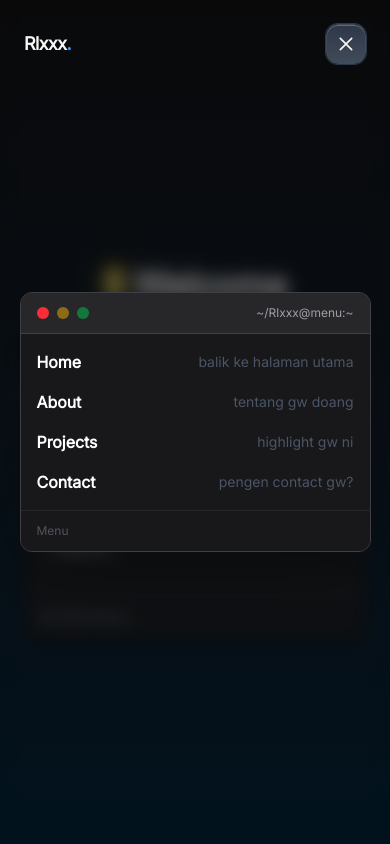
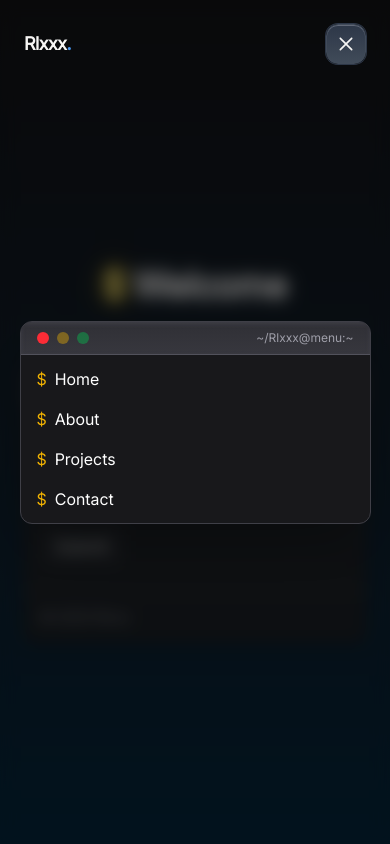
Before and after one commit to setsuwww/rlxxx, a React (Vite) app: page / in a window 390 px wide. Both pictures are taken after a click on the button "Toggle menu". Shown: the top 844 px of the page. Built offline with nearby package versions, Linux system fonts and the light colour scheme.

Commit message:
responsive

```diff
--- a/src/components/Navbar.jsx
+++ b/src/components/Navbar.jsx
@@ -69,35 +69,31 @@ export default function Navbar() {
             <motion.div className="w-[90%] max-w-2xl bg-zinc-900 text-white rounded-xl shadow-2xl overflow-hidden border border-zinc-700"
               initial={{ scale: 0.8, opacity: 0, y: -20 }}  animate={{ scale: 1, opacity: 1, y: 0 }}  exit={{ scale: 0.9, opacity: 0, y: 20 }}  transition={{ type: "spring", stiffness: 200, damping: 20 }}
             >
-              <div className="flex items-center justify-between bg-zinc-800 px-4 py-3 border-b border-zinc-700">
+              <div className="flex items-center justify-between bg-gradient-to-b from-zinc-700/60 to-zinc-700/80 border-b border-zinc-600 inset-shadow-sm inset-shadow-zinc-700 px-4 py-2">
                 <div className="flex items-center space-x-2">
                   <button onClick={() => setMenuOpen(false)}
                     className="w-3 h-3 bg-red-500 rounded-full hover:bg-red-400 transition-colors" aria-label="Close menu">
                   </button>
-                  <span className="w-3 h-3 bg-yellow-500/50 rounded-full"></span>
-                  <span className="w-3 h-3 bg-green-500/50 rounded-full"></span>
+                  <span className="w-3 h-3 bg-yellow-500/40 rounded-full"></span>
+                  <span className="w-3 h-3 bg-green-500/40 rounded-full"></span>
                 </div>
 
                 <span className="text-xs text-zinc-400">~/Rlxxx@menu:~</span>
               </div>
 
-              <div className="flex flex-col space-y-4 p-4 text-left">
+              <div className="flex flex-col space-y-4 py-3 px-4 text-left">
                 {navLinks.map((link, i) => (
                   <motion.div key={link.to} initial={{ opacity: 0, x: -20 }} animate={{ opacity: 1, x: 0 }} transition={{ delay: i * 0.05 }}>
                     <SmoothLink to={link.to} onClick={() => setMenuOpen(false)}
                       className="hover:text-blue-400 flex items-center justify-between"
                     >
-                      <span className="text-base font-semibold">{link.label}</span>
-                      <span className="text-sm font-light text-gray-600">
+                      <span className="text-base font-light"><span className="text-yellow-500 mr-2">$</span>{link.label}</span>
+                      <span className="hidden md:flex text-sm font-light text-gray-600">
                         {link.description}
                       </span>
                     </SmoothLink>
                   </motion.div>
                 ))}
-              </div>
-
-              <div className="flex items-center bg-zinc-900 px-4 py-3 border-t border-zinc-800">
-                <span className="text-xs text-zinc-600">Menu</span>
               </div>
             </motion.div>
           </motion.div>
--- a/src/components/linux/LinuxPopupProject.jsx
+++ b/src/components/linux/LinuxPopupProject.jsx
@@ -12,21 +12,21 @@ function LinuxPopupProject({ open, onClose, project, onPrev, onNext }) {
           <motion.div className="relative bg-white text-zinc-900 rounded-xl shadow-2xl border border-zinc-300 w-[90%] max-w-2xl overflow-hidden"
             initial={{ scale: 0.8, y: -50 }} animate={{ scale: 1, y: 0 }} exit={{ scale: 0.8, opacity: 0 }} transition={{ type: "spring", stiffness: 300, damping: 20 }}
           >
-            <div className="flex items-center justify-between bg-zinc-100 px-4 py-2 border-b border-zinc-300">
+            <div className="flex items-center justify-between bg-gradient-to-b from-zinc-200/50 to-zinc-200/70 border-zinc-300 inset-shadow-sm inset-shadow-zinc-200 px-4 py-2 border-b">
               <div className="flex items-center space-x-2">
                 <button onClick={onClose} className="w-3 h-3 bg-red-500 hover:bg-red-700 rounded-full focus:scale-95"/>
                 <span className="w-3 h-3 bg-yellow-500/50 rounded-full" />
                 <span className="w-3 h-3 bg-green-500/50 rounded-full" />
               </div>
-              <span className="bg-zinc-200 px-6 py-1 rounded-lg border border-zinc-400/20 font-semibold text-left text-sm text-zinc-700 truncate">
+              <span className="bg-zinc-200 px-4 py-0.5 md:px-6 md:py-1 rounded-lg border border-zinc-400/20 font-semibold text-left text-xs md:text-sm text-zinc-700 truncate">
                 {project.title}
               </span>
               <div className="flex items-center space-x-1">
-                <button onClick={onPrev} className="p-1 rounded-md bg-white shadow-xs border border-gray-200 hover:bg-zinc-300 transition">
-                  <ChevronLeft className="w-5 h-5 text-zinc-700" />
+                <button onClick={onPrev} className="p-0.5 md:p-1 rounded-md bg-white shadow-xs border border-gray-200 hover:bg-zinc-300 transition">
+                  <ChevronLeft className="w-4 h-4 md:w-5 md:h-5 text-zinc-700" />
                 </button>
-                <button onClick={onNext} className="p-1 rounded-md bg-white shadow-xs border border-gray-200 hover:bg-zinc-300 transition">
-                  <ChevronRight className="w-5 h-5 text-zinc-700" />
+                <button onClick={onNext} className="p-0.5 md:p-1 rounded-md bg-white shadow-xs border border-gray-200 hover:bg-zinc-300 transition">
+                  <ChevronRight className="w-4 h-4 md:w-5 md:h-5 text-zinc-700" />
                 </button>
               </div>
             </div>
--- a/src/constants/aboutDescription.js
+++ b/src/constants/aboutDescription.js
@@ -1,7 +1,7 @@
 export const aboutDescription = `Gw Rifqi, Gw siswa SMK Telesandi.
 Asli orang Bekasi sonoan dikit, deket Warsem Sumberjaya Kp Pulo.
 Gw hobby Coding, Maen Gitar, Ngegambar, sama Nulis.
-UI Portfolio ini terinspirasi dari Macbook & Kali linux
+Gw juga suka explorasi hal hal baru, terutama di bidang teknologi.
 Kelebihan gw banyak kurangnya,
 Kekurangan gw ga ada kelebihannya
 `;
```
